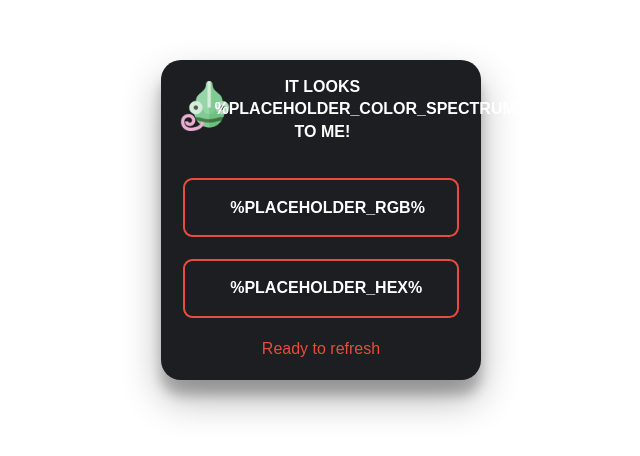
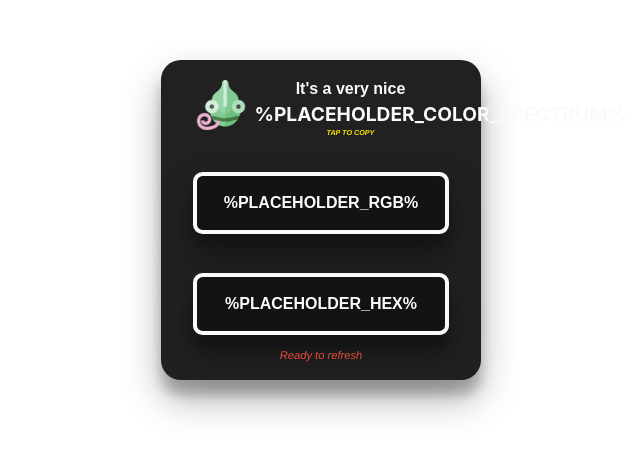
Before and after one commit to acmlira/chameleon, a plain HTML site: page client/data/index.html in a window 1280 px wide. Shown: the part 180-636 px from the top of the page, without its empty margins (319-959 px from the left). Drawn offline with Linux system fonts and the light colour scheme.

Commit message:
Minor changes in webpage
- Fru frus
- :nail_care:

```diff
--- a/client/data/index.html
+++ b/client/data/index.html
@@ -11,18 +11,18 @@
 <body style="background-color:%PLACEHOLDER_RGB%">
   <div class="card-container">
     <div class="card">
-      <div class="title">
-        <nav>
+      <div class="title-container">
+        <nav class="header-container">
           <ul class="header">
             <li class="header-item header-image">
-              <a class="" href="#">
+              <a>
                 <img src="src/chameleon.png"width="50" height="50">
               </a>
             </li>
             <li class="header-item header-title">
-              <p>it looks</p>
-              <p style="color:%PLACEHOLDER_RGB%">%PLACEHOLDER_COLOR_SPECTRUM%</p>
-              <p>to me!</p>
+              <p id="random-message">it looks</p>
+              <p class="color-name" style="color:%PLACEHOLDER_RGB%">%PLACEHOLDER_COLOR_SPECTRUM%</p>
+              <p class="tap">tap to copy</p>
             </li>
           </ul>
         </nav>
@@ -30,17 +30,19 @@
       <div class="copy-container" id="js-copy-container">
         <nav>
           <ul>
-            <li class="copy button" style="text-align: center;border-color: %PLACEHOLDER_RGB%">
-              <a class="placeholder">%PLACEHOLDER_RGB%</a>
+            <li class="first button" style="border-color: %PLACEHOLDER_RGB%">
+              <p class="copy">%PLACEHOLDER_RGB%</p>
             </li>
-            <li class="copy button" style="border-color: %PLACEHOLDER_RGB%">
-              <a class="placeholder">%PLACEHOLDER_HEX%</a>
+            <li class="button" style="border-color: %PLACEHOLDER_RGB%">
+              <p class="copy">%PLACEHOLDER_HEX%</p>
             </li>
           </ul>
         </nav>
       </div>
-      <div id="refresh" class="refresh hide">
-        <p>Ready to refresh</p>
+      <div class="refresh-container hide" id="refresh" >
+        <div class="refresh">
+          <p>Ready to refresh</p>
+        </div>
       </div>
     </div>
   </div>
--- a/client/data/src/script.js
+++ b/client/data/src/script.js
@@ -1,10 +1,22 @@
-var elementsWorthCopying = document.querySelectorAll(".copy-container .copy");
-// Add click event listener for clicking the text
-var styleSheetWrapperEl = document.getElementById('js-copy-container');
 setTimeout(function() {
   document.getElementById("refresh").classList.remove('hide')
 },5000);
 
+var myArray = [
+  "A wonderful",
+  "Beautiful tone of",
+  "A majestic",
+  "A classic tone of",
+  "It's a very nice"
+];
+
+var randomItem = myArray[Math.floor(Math.random()*myArray.length)];
+
+document.getElementById('random-message').innerHTML = randomItem;
+
+var elementsWorthCopying = document.querySelectorAll(".copy-container .copy");
+// Add click event listener for clicking the text
+var styleSheetWrapperEl = document.getElementById('js-copy-container');
 styleSheetWrapperEl.addEventListener('click', function (e) {
   if (e.target.className !== 'copy') return;
   var element = e.target;
--- a/client/data/src/style.css
+++ b/client/data/src/style.css
@@ -12,7 +12,7 @@ html, body {
 }
 
 .card {
-  background: #1c1e22;
+  background: #212121;
   border-radius: 20px;
   width: 20em;
   height: 20em;
@@ -20,49 +20,53 @@ html, body {
   text-align: center;
 }
 
-.title {
+.title-container {
   padding: 5%;
-  text-transform: uppercase;
+  padding-left: 10%;
+  padding-right: 10%;
   font-weight: 700;
-  color: #fff;
+  color: #fafafa;
   height: 20%;
 }
 
 .button {
   box-sizing: border-box;
   -webkit-appearance: none;
-     -moz-appearance: none;
-          appearance: none;
-  background-color: transparent;
-  border: 2px solid #e74c3c;
+  -moz-appearance: none;
+  appearance: none;
+  background-color: #131313;
+  border: 4px solid #fafafa;
   border-radius: 0.6em;
-  color: #e74c3c;
+  color: #fafafa;
   cursor: pointer;
   display: flex;
   align-self: center;
   font-size: 1rem;
   font-weight: 400;
   line-height: 1;
-  margin: 7%;
+  box-shadow: 0 19px 38px rgba(0,0,0,0.30), 0 15px 12px rgba(0,0,0,0.22);
   padding: 1.2em 2.8em;
   text-decoration: none;
   text-align: center;
   font-weight: 700;
-  color: #fff;
+  color: #fafafa;
   background-position: 100%;
   background-size: 400%;
   transition: background 300ms ease-in-out;
+  justify-content: center;
 }
 
 .button:hover, .button:focus {
-  color: #fff;
+  color: #fafafa;
   outline: 0;
   background-position: 0;
 }
 
 .header {
+  height: 100%;
   display: flex;
   flex-direction: row;
+  justify-content: space-between;
 }
 
 .header-item {
@@ -79,10 +83,21 @@ html, body {
   width: 75%;
 }
 
+.refresh-container {
+  color: #e74c3c;
+  font-size: 0.7em;
+  font-style: italic;
+  height: 15%;
+  display: flex;
+  align-items: center;
+  justify-content: center;
+  font-family: 'Franklin Gothic Medium', 'Arial Narrow', Arial, sans-serif
+}
+
 .refresh {
-  color: #e74c3c;
-  font-size: 1em;
-  height: 10%;
+  margin-top: auto;
+  margin-bottom: auto;
+
 }
 
 .hide {
@@ -90,6 +105,9 @@ html, body {
 }
 .copy-container {
   height: 50%;
+  padding-top: 5%;
+  padding-left: 10%;
+  padding-right: 10%;
 }
 
 .center {
@@ -97,6 +115,28 @@ html, body {
 }
 
 .placeholder {
-  margin-left: auto;
-  margin-right: auto;
+  padding-left: auto;
+  padding-right: auto;
 }
+
+.first {
+  margin-bottom: 15%;
+}
+
+.header-container {
+  height: 100%;
+}
+
+.tap {
+  text-transform: uppercase;
+  font-size: 0.45em;
+  color: #ffe600;
+  font-style: italic;
+  font-family: 'Franklin Gothic Medium', 'Arial Narrow', Arial, sans-serif;
+}
+
+.color-name {
+  font-family: -apple-system, BlinkMacSystemFont, 'Segoe UI', Roboto, Oxygen, Ubuntu, Cantarell, 'Open Sans', 'Helvetica Neue', sans-serif;
+  font-size: 1.2em;
+  text-transform: uppercase;
+}
```
